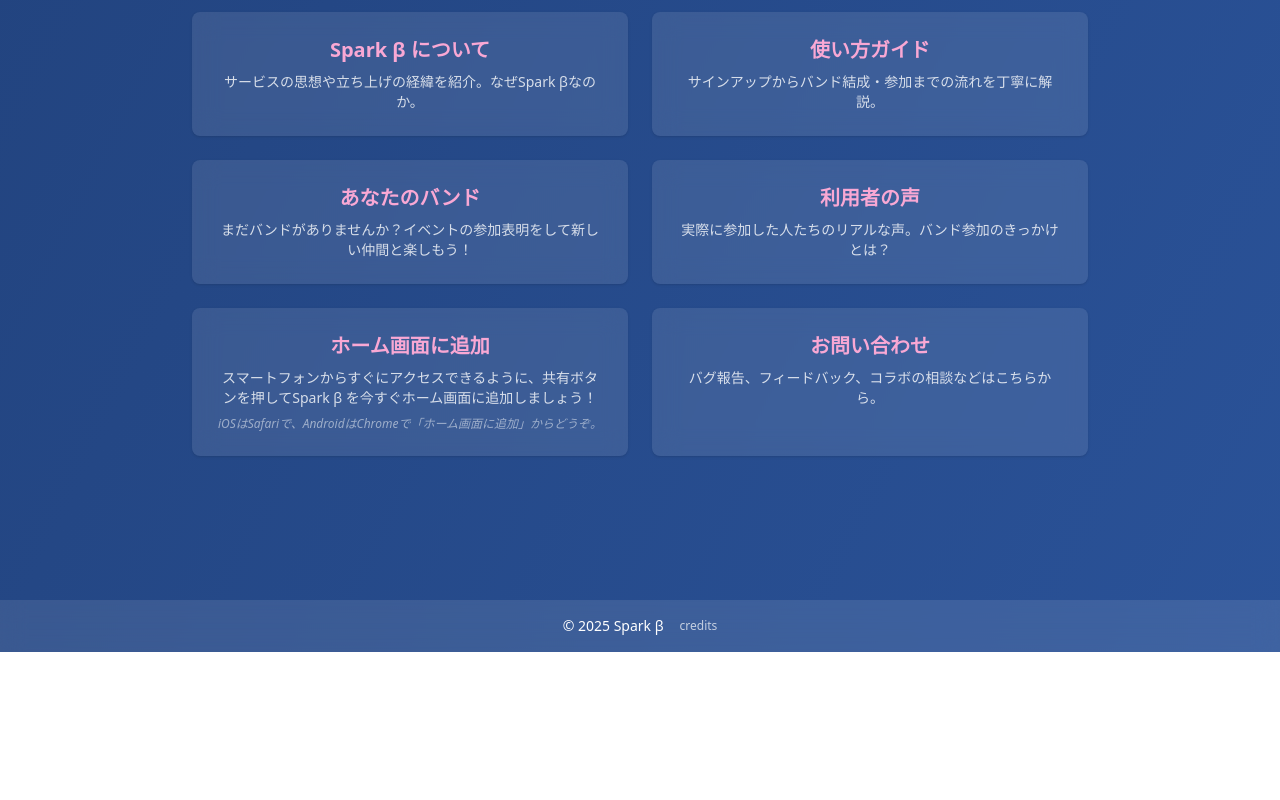
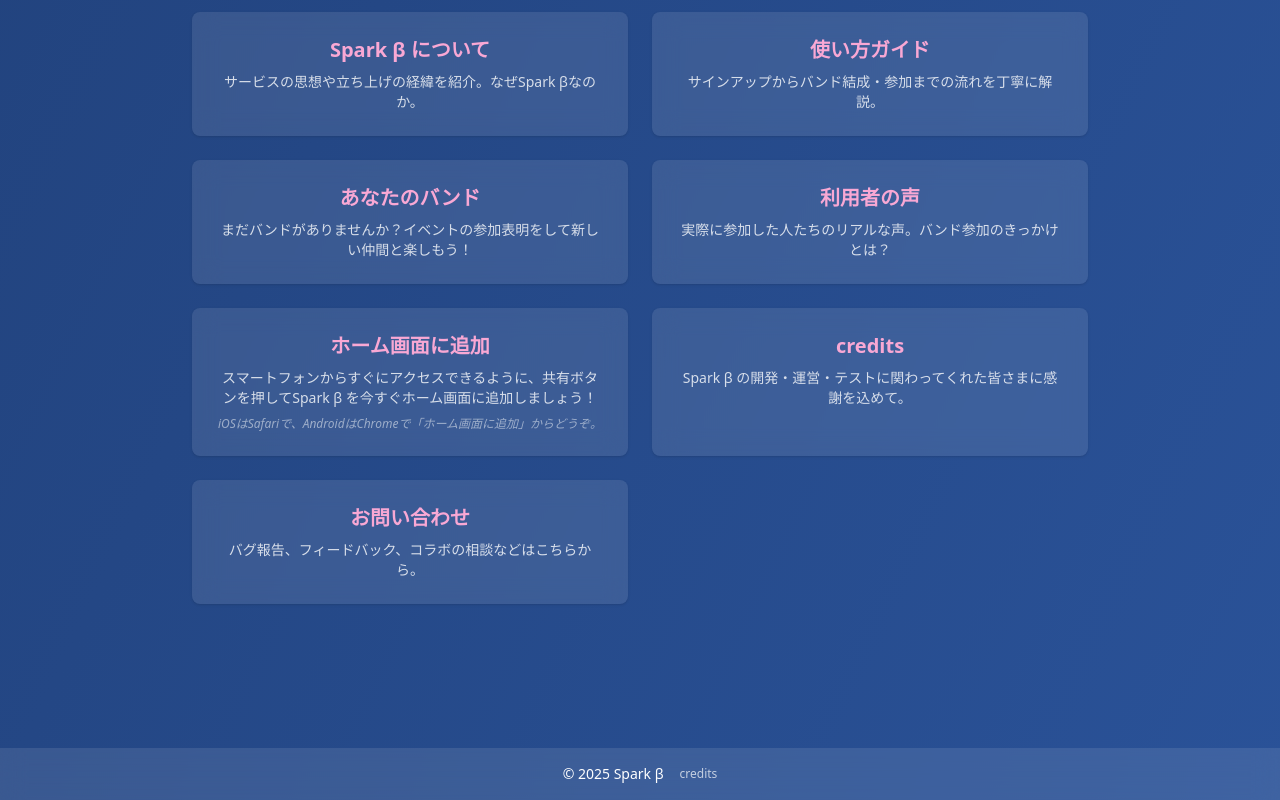
Before and after one commit to shindodesu/spark-beta-v2, a Next.js app: page / in a window 1280 px wide. Shown: the part 1884-2684 px from the top of the page. Before the commit the page ends 2536 px from the top, so only its background shows below. Built offline with nearby package versions, Linux system fonts and the light colour scheme; no server answers; the database is empty.

Commit message:
最終最終最終

```diff
--- a/src/pages/index.tsx
+++ b/src/pages/index.tsx
@@ -303,8 +303,15 @@
     iOSはSafariで、AndroidはChromeで「ホーム画面に追加」からどうぞ。
   </p>
 </div>
-
-
+<Link
+  href="/credits"
+  className="bg-white/10 backdrop-blur-md p-6 rounded-lg hover:bg-white/20 transition shadow"
+>
+  <h3 className="text-xl font-bold text-pink-300 mb-2">credits</h3>
+  <p className="text-sm text-white/80">
+    Spark β の開発・運営・テストに関わってくれた皆さまに感謝を込めて。
+  </p>
+</Link>
     <a
       href="https://docs.google.com/forms/d/e/1FAIpQLSf8GY_PvIwBfh4W6-Mq-xIBRWDgj4eQ2262Vbk-mjKKlPR29Q/viewform?usp=dialog"
       target="_blank"
@@ -318,6 +325,7 @@
     </a>
   </div>
 </div>
+
 
       </div>
 
```
